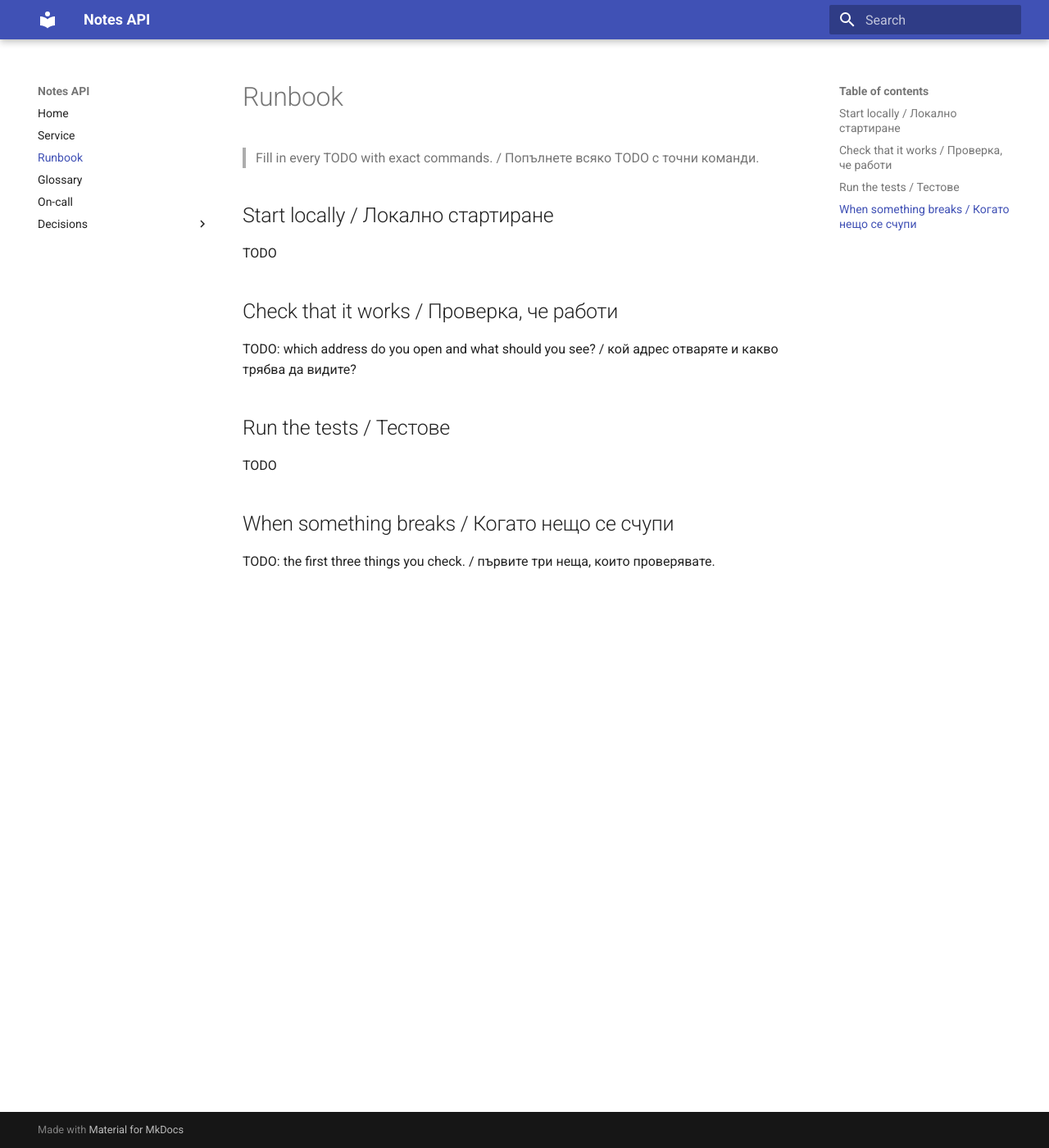
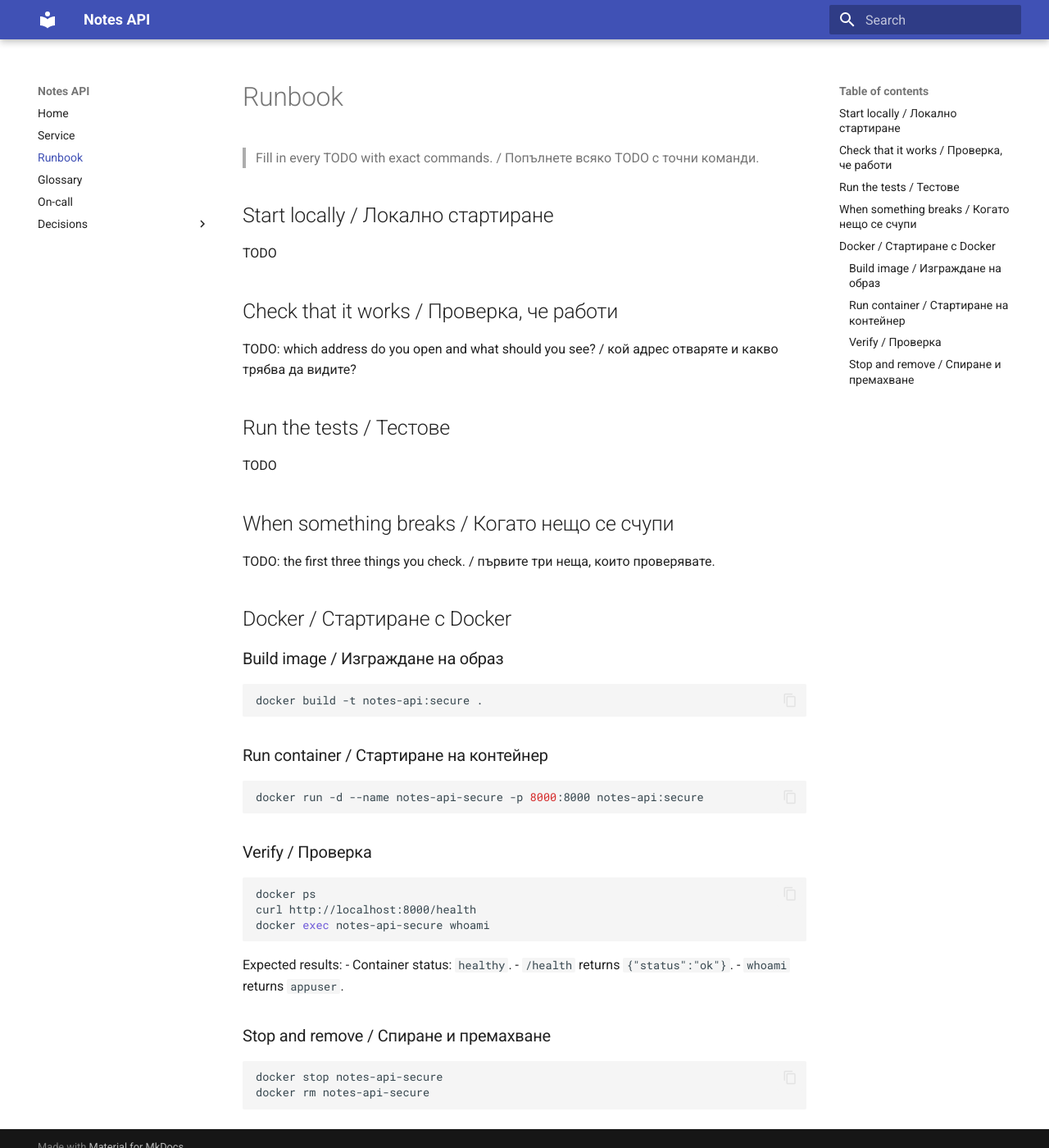
Before and after one commit to Yzhecheva/devops-lab-2, an MkDocs documentation site: the page built from docs/runbook.md, in a window 1280 px wide and 1400 px high. Shown: the whole window at 82% size. Built offline with MkDocs 1.6.1 and Material for MkDocs 9.7.7, drawn with Linux system fonts in a browser that asks for light colours.

Commit message:
Document Docker build and run instructions

````diff
--- a/docs/runbook.md
+++ b/docs/runbook.md
@@ -17,3 +17,38 @@ TODO
 ## When something breaks / Когато нещо се счупи
 
 TODO: the first three things you check. / първите три неща, които проверявате.
+
+
+## Docker / Стартиране с Docker
+
+### Build image / Изграждане на образ
+
+```bash
+docker build -t notes-api:secure .
+```
+
+### Run container / Стартиране на контейнер
+
+```bash
+docker run -d --name notes-api-secure -p 8000:8000 notes-api:secure
+```
+
+### Verify / Проверка
+
+```bash
+docker ps
+curl http://localhost:8000/health
+docker exec notes-api-secure whoami
+```
+
+Expected results:
+- Container status: `healthy`.
+- `/health` returns `{"status":"ok"}`.
+- `whoami` returns `appuser`.
+
+### Stop and remove / Спиране и премахване
+
+```bash
+docker stop notes-api-secure
+docker rm notes-api-secure
+```
````
